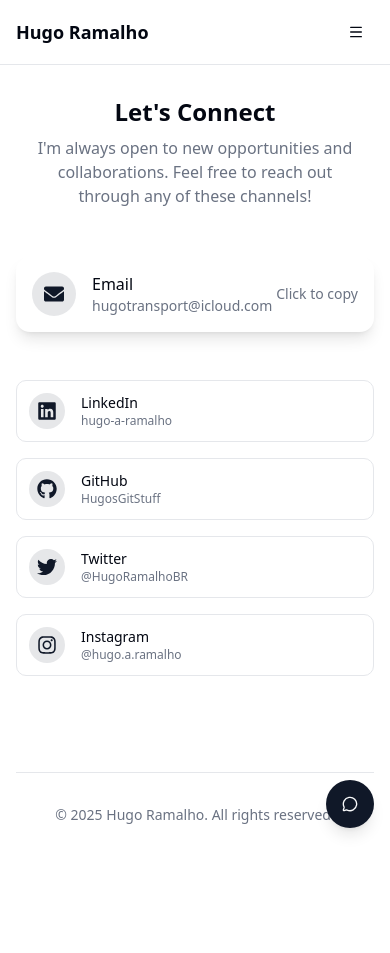
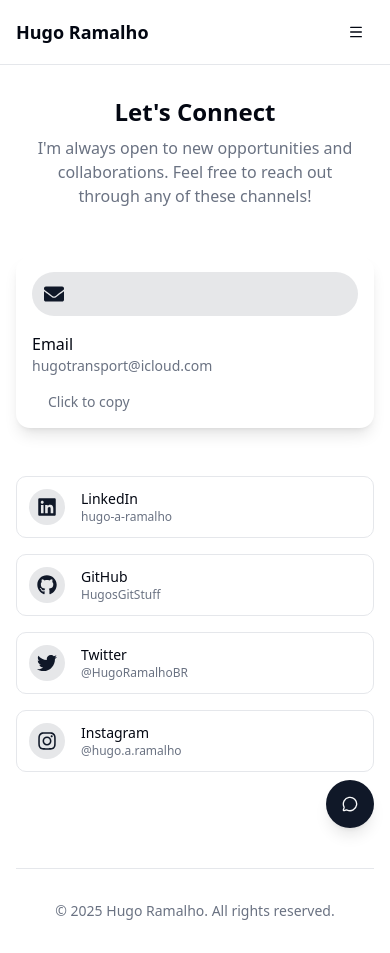
Before and after one commit to HugosGitStuff/hugo-portfolio, a Next.js app: page /contact in a window 390 px wide. Before the commit the page ends 857 px from the top, so only its background shows below. Built offline with nearby package versions, Linux system fonts and the light colour scheme.

Commit message:
mobile screen improvements 1

```diff
--- a/app/components/contact/ContactInfo.tsx
+++ b/app/components/contact/ContactInfo.tsx
@@ -69,8 +69,7 @@ export const ContactInfo = () => {
         onClick={handleCopyEmail}
         style={{ cursor: 'pointer' }}
       >
-        <div className="flex items-center justify-between">
-          <div className="flex items-center gap-4">
+        <div className="grid grid-cols-[auto,1fr,auto] items-center gap-4">
           <div className="bg-primary/10 p-3 rounded-full">
             <FaEnvelope className="w-5 h-5 sm:w-6 sm:h-6 text-primary" />
           </div>
@@ -78,8 +77,7 @@ export const ContactInfo = () => {
             <div className="font-medium text-base sm:text-lg">Email</div>
             <div className="text-sm sm:text-base text-muted-foreground">{email}</div>
           </div>
-          </div>
-          <div className="text-sm text-muted-foreground">
+          <div className="text-sm text-muted-foreground whitespace-nowrap pl-4">
             {copySuccess ? 'Copied!' : 'Click to copy'}
           </div>
         </div>
--- a/app/components/projects/ProjectCard.tsx
+++ b/app/components/projects/ProjectCard.tsx
@@ -16,12 +16,12 @@ export function ProjectCard({ title, description, link, technologies, isFeatured
     }`}>
       <Link href={link} target="_blank" rel="noopener noreferrer">
         <div className="p-4 sm:p-6">
-          <div className="flex items-center gap-2 mb-2">
+          <div className="flex flex-col sm:flex-row sm:items-center gap-2 mb-2">
             <h3 className={`${isFeatured ? 'text-xl sm:text-2xl' : 'text-lg sm:text-xl'} font-semibold hover:text-[#c4bfa7] transition-colors`}>
               {title}
             </h3>
             {isFeatured && (
-              <span className="px-2 py-1 text-xs font-semibold bg-[#e6e2d3] dark:bg-[#e6e2d3] dark:bg-opacity-20 text-gray-700 dark:text-gray-200 rounded-full">
+              <span className="self-start sm:self-auto inline-flex items-center justify-center px-2 py-1 text-xs font-semibold bg-[#e6e2d3] dark:bg-[#e6e2d3] dark:bg-opacity-20 text-gray-700 dark:text-gray-200 rounded-full whitespace-nowrap">
                 Featured Project
               </span>
             )}
```
Lines whose indentation alone changed are shown as unchanged.
